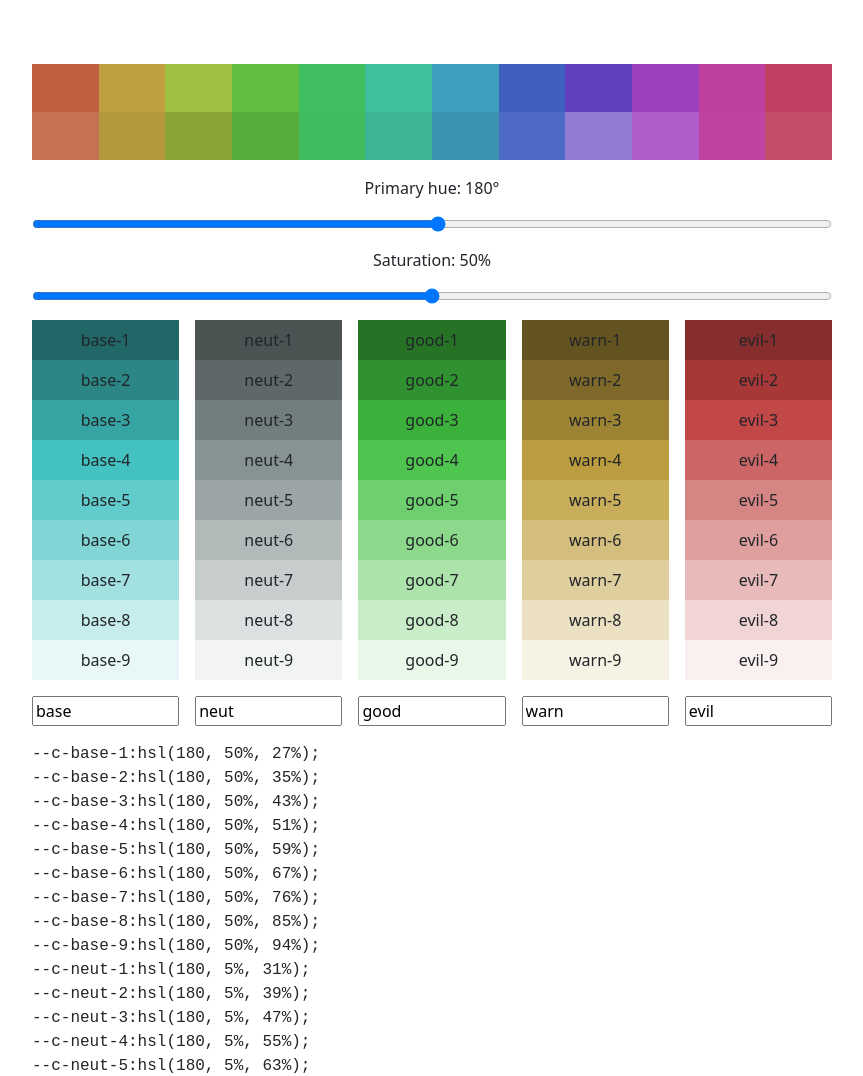
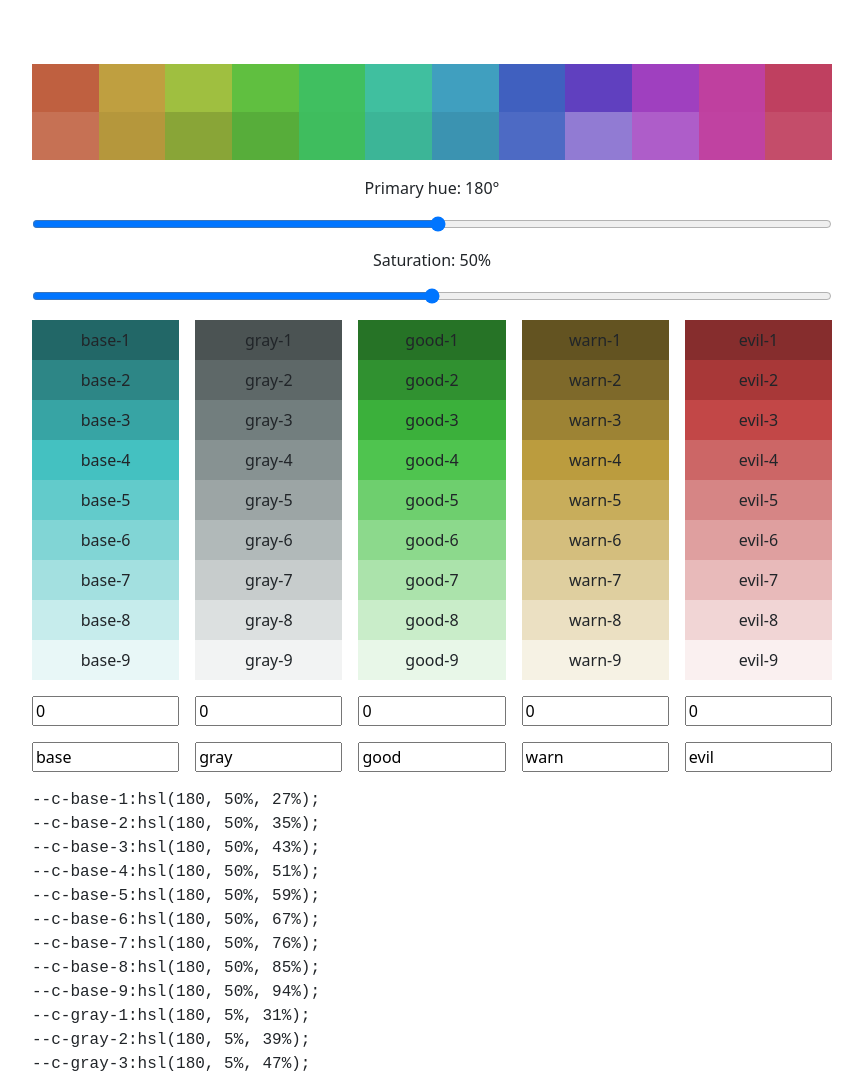
Before and after one commit to AliceCengal/palette-designer, a plain HTML site: page index.html in a window 1280 px wide. Shown: the top 1076 px of the page, without its empty margins (208-1071 px from the left). Drawn offline with nearby package versions, Linux system fonts and the light colour scheme.

Commit message:
add some more fine adjustment factors

```diff
--- a/app.js
+++ b/app.js
@@ -1,15 +1,37 @@
-const { useState, useMemo, useReducer } = preactHooks;
+const { useMemo, useReducer } = preactHooks;
 const h = preact.h;
+
+const STATE = {
+  center: 180,
+  saturation: 50,
+  hueName_0: 'base',
+  hueName_1: 'gray',
+  hueName_2: 'good',
+  hueName_3: 'warn',
+  hueName_4: 'evil',
+  f_adjust_0: 0,
+  f_adjust_1: 0,
+  f_adjust_2: 0,
+  f_adjust_3: 0,
+  f_adjust_4: 0,
+}
 
 export function App() {
 
-  const [center, setCenter] = useState(180)
-  const [saturation, setSaturation] = useState(50)
-  const [angle, setAngle] = useState(30)
-  const [hueNames, setNames] = useReducer(
+  const [state, dispatch] = useReducer(
     switchReducer,
-    ['base', 'neut', 'good', 'warn', 'evil']
+    STATE
   )
+
+  const { center, saturation } = state
+
+  const hueNames = [
+    state.hueName_0,
+    state.hueName_1,
+    state.hueName_2,
+    state.hueName_3,
+    state.hueName_4,
+  ]
 
   const huePalette = useMemo(() => [
     [hueNames[0], center],
@@ -21,14 +43,17 @@ export function App() {
 
   const palette = useMemo(() => {
     const theme = {}
-
+    let hue_ix = 0
     for (const [hue, hueval] of huePalette) {
       for (const [lit, litval] of litPalette2) {
         theme["--c-" + hue + '-' + lit] = "hsl(" +
           hueval + ", " +
-          (hue === 'neut' ? 5 : saturation) + "%, " +
-          (hue === 'neut' ? litval : Math.floor(litAdjust(((hueval) % 360), litval))) + "%)"
+          (hue === hueNames[1] ? 5 : saturation) + "%, " +
+          (hue === hueNames[1] ?
+            Math.floor(litval * 100) :
+            Math.floor(100 * litAdjust(hueval % 360, litval, state['f_adjust_' + hue_ix]))) + "%)"
       }
+      hue_ix += 1
     }
 
     return theme
@@ -51,7 +76,7 @@ export function App() {
             Array(12).fill(0).map((i, ix) =>
               h("div", {
                 style: "background-color: hsl(" + (ix * 30 + 15) + ", " + saturation + "%, " +
-                  litAdjust(ix * 30, 50).toFixed(2) + "%)"
+                  (litAdjust(ix * 30, 0.5) * 100).toFixed(2) + "%)"
               }, "\u2800")
             )
           )
@@ -61,14 +86,14 @@ export function App() {
         h("input", {
           type: "range",
           value: center,
-          onChange: e => setCenter(Number(e.target.value)),
+          onChange: e => dispatch(['center', Number(e.target.value)]),
           min: 0, max: 355, step: 5
         }),
         h("label", null, "Saturation: " + saturation.toString() + "%"),
         h("input", {
           type: "range",
           value: saturation,
-          onChange: e => setSaturation(Number(e.target.value)),
+          onChange: e => dispatch(['saturation', Number(e.target.value)]),
           min: 0, max: 100, step: 2
         })),
       h('div', { class: "palette2", style: palette },
@@ -83,13 +108,28 @@ export function App() {
           )
         )
       ),
-      h("div", { class: "setting" },
+      h("div", { class: "palette2" },
+        ...(
+          hueNames.map((hue, ix) =>
+            h('input', {
+              type: "number",
+              value: state['f_adjust_' + ix],
+              onChange: e => dispatch(['f_adjust_' + ix, Number(e.target.value)]),
+              min: -1,
+              max: 1,
+              step: 0.1,
+              size: 1
+            })
+          )
+        )
+      ),
+      h("div", { class: "palette2" },
         ...(
           hueNames.map((hue, ix) =>
             h('input', {
               type: "text",
               value: hueNames[ix],
-              onChange: e => setNames([ix, e.target.value]),
+              onChange: e => dispatch(['hueName_' + ix, e.target.value]),
               size: 1
             })
           )
@@ -108,12 +148,15 @@ export function App() {
 }
 
 const litPalette2 = Array(9).fill(1).map((i, ix) =>
-  [(ix + 1).toString(), 31 + ix * 8]
+  [(ix + 1).toString(), 0.31 + ix * 0.08]
 )
 
 function switchReducer(s, a) {
-  const [which, name] = a
-  return s.map((n, ix) => ix == which ? name : n)
+  const [which, value] = a
+  return {
+    ...s,
+    [which]: value
+  }
 }
 
 function lumAdjust(hue) {
@@ -128,12 +171,16 @@ function lumAdjust(hue) {
 
   const chipmunk = a * sine360 + (1 - a) * cos120
   const ferret = c * chipmunk + d
-  return (-f / ferret) + 1
+  return (f / ferret) - 1
 }
 
-function litAdjust(hue, lit) {
+function litAdjust(hue, lit, f_adjust = 0) {
   const f = lumAdjust(hue)
-  return f * lit * lit / 100 + (1 - f) * lit
+  return clamp(f * Math.pow(2, f_adjust)) * lit * (1 - lit) + lit
+}
+
+function clamp(n, min, max) {
+  return n > max ? max : n < min ? min : n
 }
 
 const copyright = [
--- a/index.html
+++ b/index.html
@@ -1,15 +1,13 @@
 <!DOCTYPE html>
 <html lang="en">
+
 <head>
   <meta charset="utf-8" />
   <meta name="viewport" content="width=device-width, initial-scale=1" />
   <title>Palette designer</title>
   <link rel="shortcut icon" href="favicon.ico" />
 
-    <link
-      rel="stylesheet"
-      href="https://cdn.jsdelivr.net/npm/bootstrap@5.0.2/dist/css/bootstrap-reboot.min.css"
-    />
+  <link rel="stylesheet" href="https://cdn.jsdelivr.net/npm/bootstrap@5.0.2/dist/css/bootstrap-reboot.min.css" />
 
   <script src="https://unpkg.com/preact@latest/dist/preact.min.js"></script>
   <script src="https://unpkg.com/preact@latest/hooks/dist/hooks.umd.js"></script>
@@ -20,6 +18,7 @@
       margin: 4rem auto;
       display: flex;
       flex-direction: column;
+      align-items: stretch;
       gap: 1rem;
     }
 
@@ -38,19 +37,23 @@
       column-gap: 1rem;
     }
 
-      .palette > div {
+    .palette2>input {
+      min-width: 0;
+    }
+
+    .palette>div {
       text-align: center;
       padding-block: 2rem;
       border-radius: 4px;
     }
 
-      .palette2 > div {
+    .palette2>div {
       text-align: center;
       padding-block: 0.5rem;
     }
 
-      .palette > div[id*="base"],
-      .palette > div[id*="dark"] {
+    .palette>div[id*="base"],
+    .palette>div[id*="dark"] {
       color: white;
     }
 
@@ -61,15 +64,6 @@
     .wheel div {
       flex-grow: 1;
       height: 3rem;
-      }
-
-      .setting {
-        display: flex;
-        gap: 1rem;
-      }
-
-      .setting input {
-        flex-grow: 1;
     }
 
     .output {
@@ -85,4 +79,5 @@
     preact.render(preact.h(App), document.body);
   </script>
 </body>
+
 </html>
```
Lines whose indentation alone changed are shown as unchanged.
